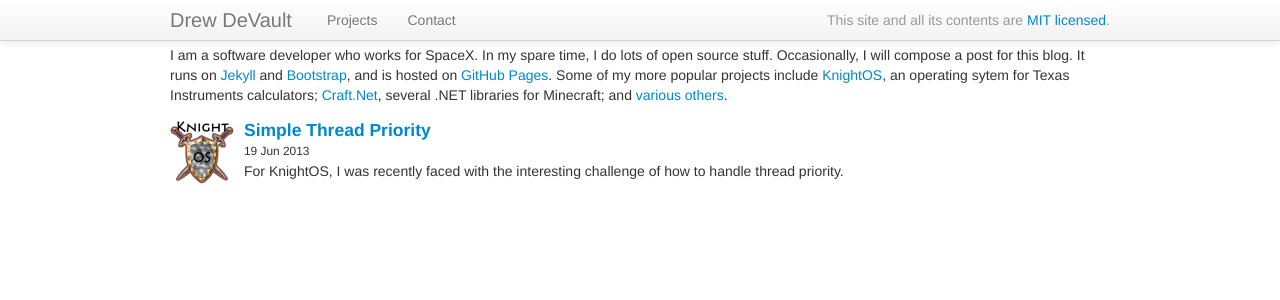
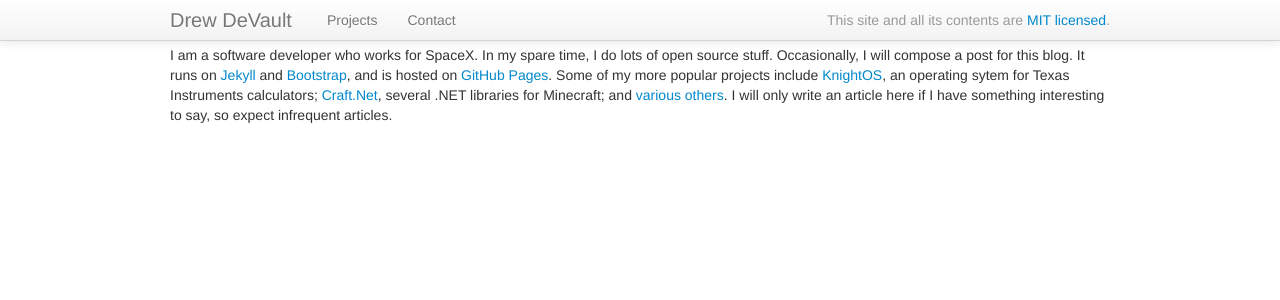
Before and after one commit to stormblog/sircmpwn.github.io, a Jekyll site: the page built from index.html, in a window 1280 px wide. Shown: the top 300 px of the page. Built offline with Jekyll 4.4.1, drawn with Linux system fonts in a browser that asks for light colours; part of the change alters nothing that is shown.

Commit message:
Modified home page

```diff
--- a/_posts/2013-06-19-Simple-thread-priority.md
+++ /dev/null
@@ -1,35 +0,0 @@
----
-title: Simple Thread Priority
-layout: post
-excerpt: For KnightOS, I was recently faced with the interesting challenge of how to handle thread priority.
-thumbnail: /img/knightos.png
----
-
-For [KnightOS](https://github.com/SirCmpwn/KnightOS), I was recently faced with the interesting challenge of how to
-handle thread priority. Before, all threads had the same priority, but a few things have driven me to want to change
-that. Keep in mind - the worst supported platform has got 6 MHz to share among all processes.
-
-* I wanted to implement daemons
-  * This made me bump the process cap to 32
-  * More active processes == slower calculator
-
-Mostly the last point is what drove me to want priority. I wanted some threads to be able to execute, without taking
-up too much CPU time. This is helped by the fact that a thread can trigger a context switch early if it wants to, but
-I also wanted a simpler mechanism that is less hassle for developers. I've documented the change in this
-[GitHub issue](https://github.com/KnightSoft/kernel/issues/20), but I'll describe it again here.
-
-The cheapest possible system I can think of involves four different priorities, 1-4. We'll split an octet from the
-thread table into two nibbles and use them for two different purposes. The low nibble will be the user-specified
-priority. Each priority level just has another bit set - so 1 is 0b0000, 2 is 0b0001, 3 is 0b0011, and 4 is 0b0111.
-0b1111 is used to indicate a free slot in the thread table, and cannot be used as a priority.
-
-The other nibble is the "priority state". This state is used to keep track of when the thread will next get switched
-in. Every time a context switch runs, each thread's priority state is incremented, and a bitwise AND is done with its
-priority nibble. When the priority state is zero, it gets executed. If it's not zero, it is skipped and the next thread
-runs instead.
-
-This is a cheap kind of scheduler (whereas the
-[old method](https://github.com/KnightSoft/kernel/blob/a53c2c720fcb40db028dc988ab08593b387738bc/src/00/interrupt.asm)
-probably couldn't be justifiably called that), which should address our problem. I haven't implemented this change yet,
-but when I do, I'll come update this blog post with the effectiveness of this simple scheduler and links to the updated
-code.
--- a/index.html
+++ b/index.html
@@ -9,7 +9,8 @@ compose a post for this blog. It runs on <a href="http://jekyllrb.com/" target="
 <a href="http://pages.github.com/" target="_blank">GitHub Pages</a>. Some of my more popular projects include
 <a href="http://knightsoft.org" target="_blank">KnightOS</a>, an operating sytem for Texas Instruments calculators;
 <a href="https://github.com/SirCmpwn/Craft.Net" target="_blank">Craft.Net</a>, several .NET libraries for Minecraft; and
-<a href="https://github.com/SirCmpwn" target="_blank">various others</a>.</p>
+<a href="https://github.com/SirCmpwn" target="_blank">various others</a>. I will only write an article here if I have
+something interesting to say, so expect infrequent articles.</p>
 
 <div class="media">
 {% for post in site.posts %}
```
